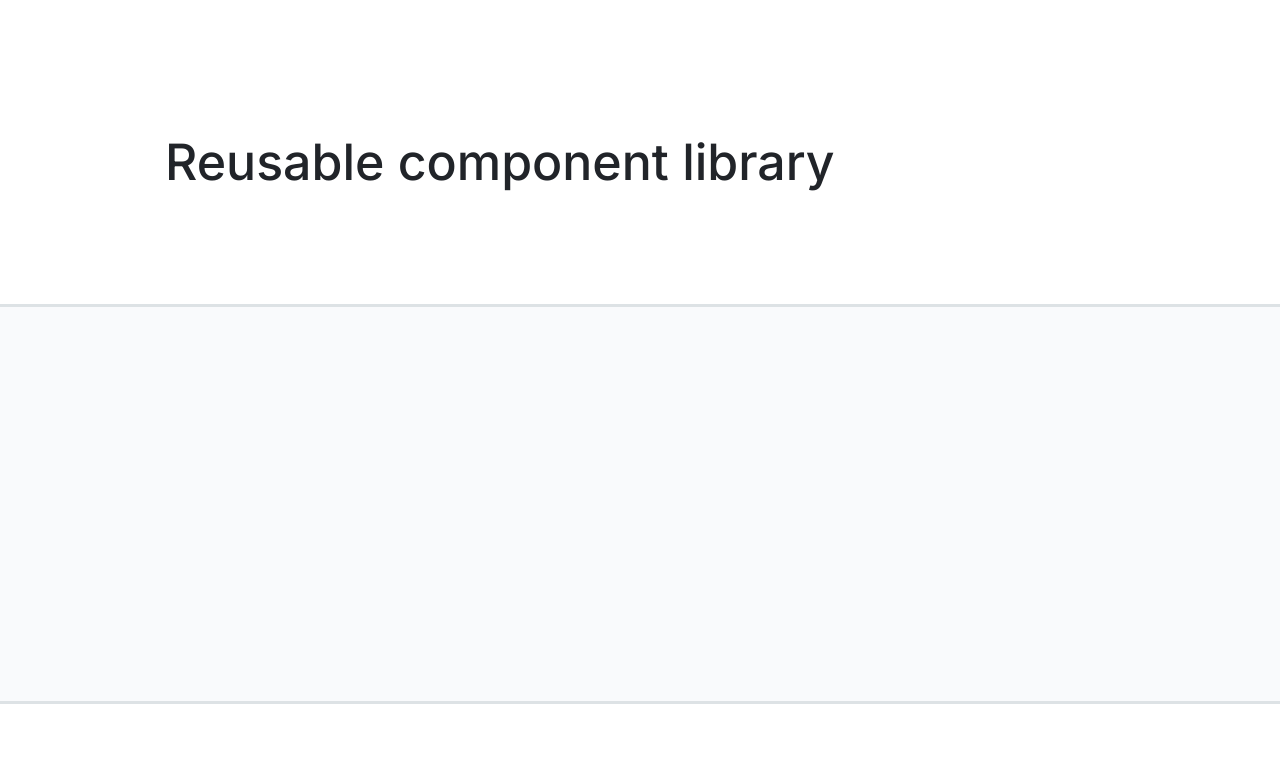
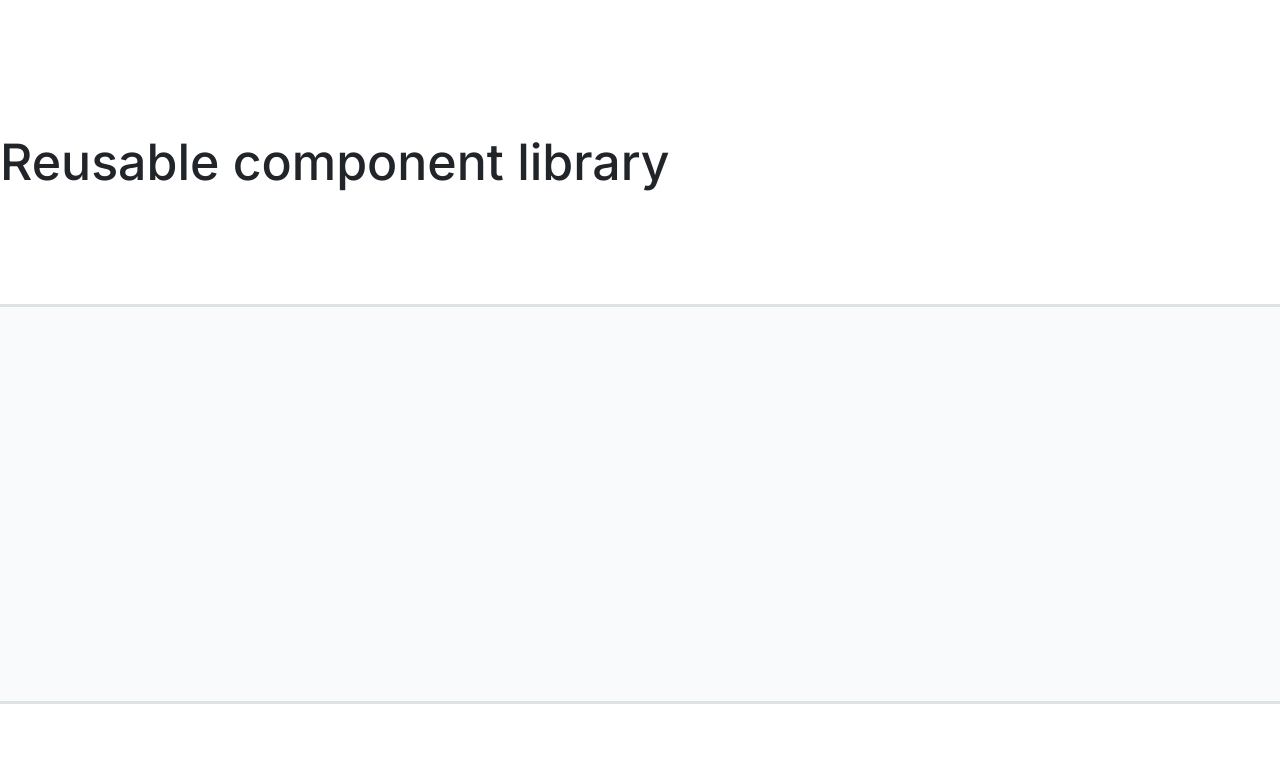
Before and after one commit to js-tasks-ru/htmlcss-20250313_tatyana32, a website: page index.html in a window 1280 px wide. Shown: the top 773 px of the page. Drawn offline with Linux system fonts and the light colour scheme.

Commit message:
Пропустила одно замечание

```diff
--- a/components/header/header.css
+++ b/components/header/header.css
@@ -1,5 +1,5 @@
 .header {
-    padding: 96px 165px 77px;
+    padding: 96px 0 77px;
     background-color: var(--white);
 }
 
```
